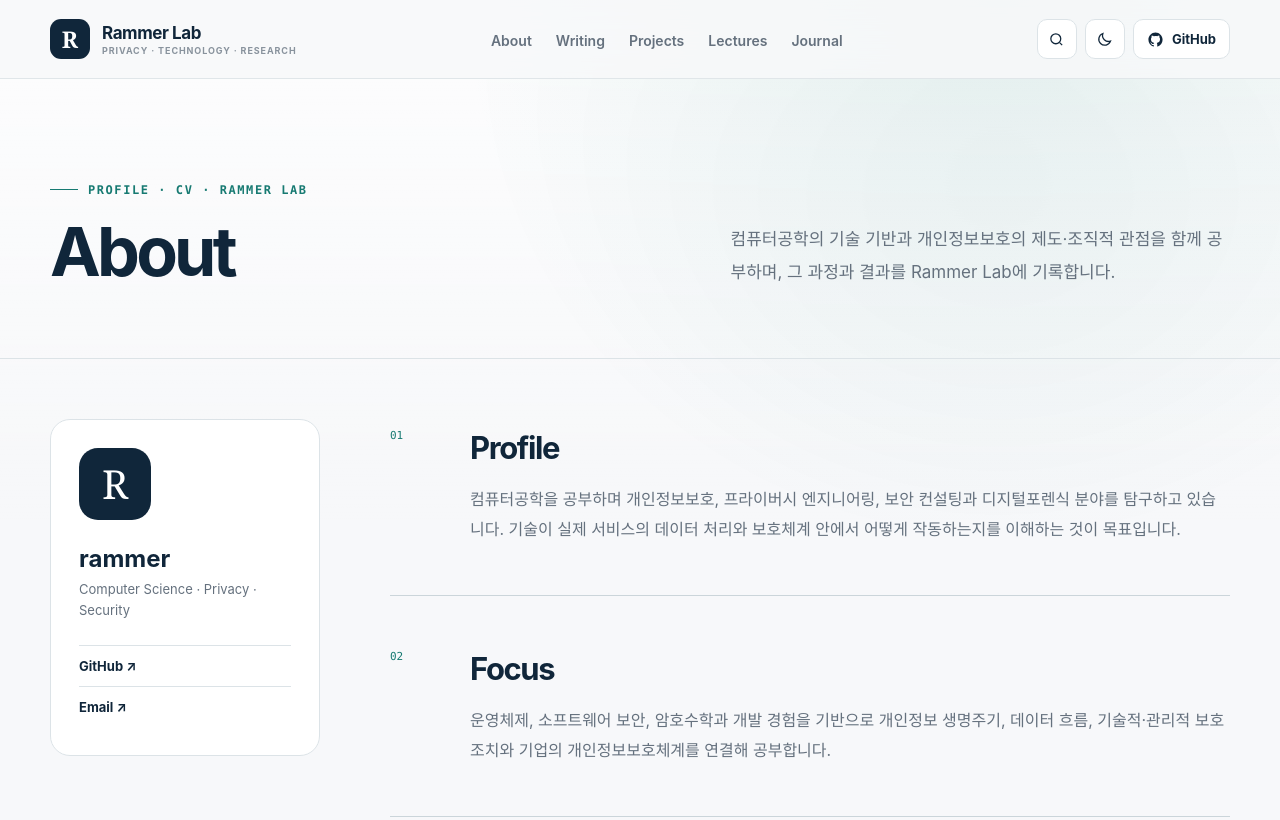
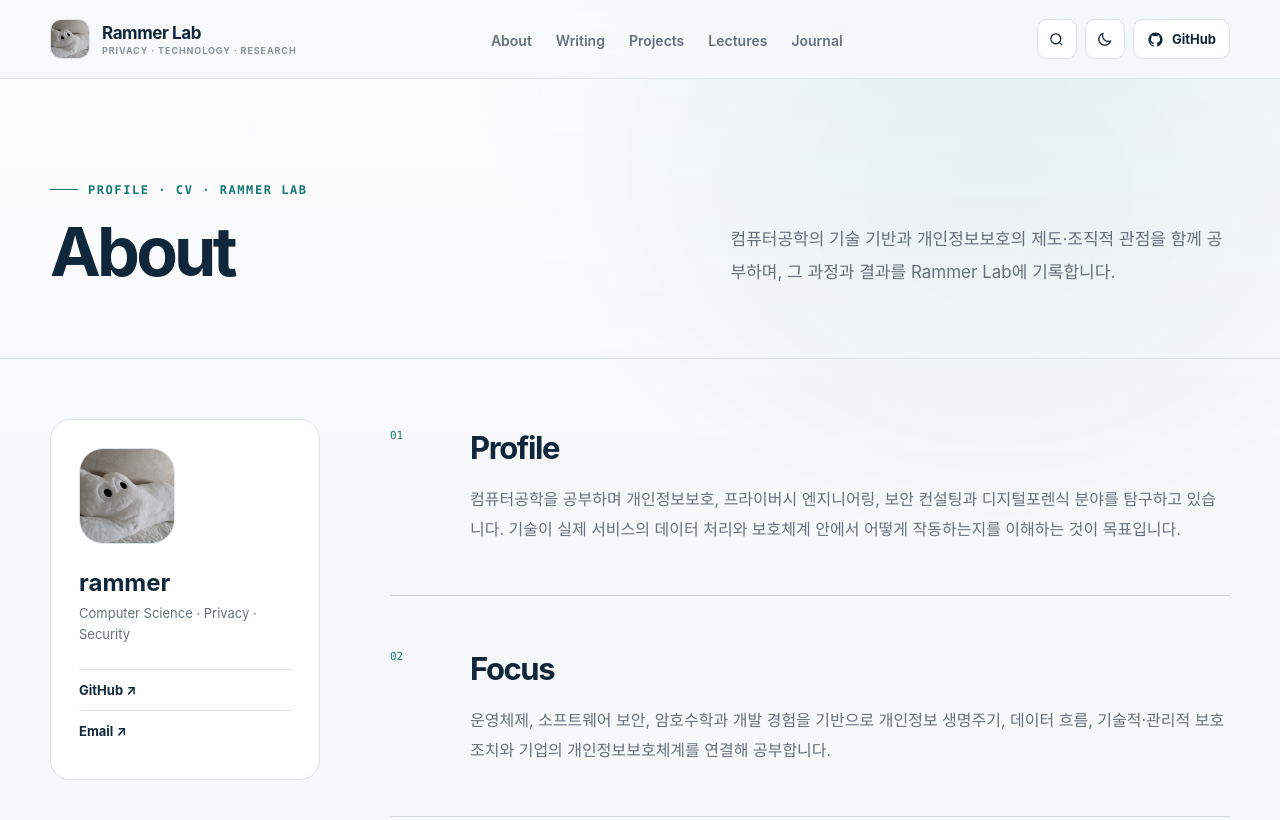
Before and after one commit to rammer7412/rammer7412.github.io, an Astro site: page /about in a window 1280 px wide. Shown: the top 820 px of the page. Built offline with nearby package versions, Linux system fonts and the light colour scheme; Astro itself is replaced by a stand-in of ours.

Commit message:
[Update] Profile Image

```diff
--- a/src/components/Header.astro
+++ b/src/components/Header.astro
@@ -17,7 +17,15 @@ const isActive = (href: string) => {
 <header class="header">
   <div class="container header-inner">
     <a class="logo" href={withBase('/')} aria-label={`${site.title} 홈`}>
-      <span class="logo-mark">R</span>
+      <img
+        class="logo-mark"
+        src={withBase('/images/profile.jpg')}
+        alt=""
+        width="40"
+        height="40"
+        loading="eager"
+        decoding="async"
+      />
       <span class="logo-copy">
         <strong>{site.title}</strong>
         <small>Privacy · Technology · Research</small>
--- a/src/pages/about.astro
+++ b/src/pages/about.astro
@@ -1,6 +1,7 @@
 ---
 import BaseLayout from '@/layouts/BaseLayout.astro';
 import { currentStudy, site } from '@/data/site';
+import { withBase } from '@/utils/paths';
 ---
 <BaseLayout title="About" description="Rammer Lab과 운영자의 관심 분야, 학습 방향과 기록 원칙을 소개합니다.">
   <section class="page-hero about-hero">
@@ -16,7 +17,15 @@ import { currentStudy, site } from '@/data/site';
   <section class="section about-section">
     <div class="container about-grid">
       <aside class="about-profile">
-        <span class="profile-mark">R</span>
+        <img
+          class="profile-mark"
+          src={withBase('/images/profile.jpg')}
+          alt="Rammer Lab 프로필 이미지"
+          width="96"
+          height="96"
+          loading="eager"
+          decoding="async"
+        />
         <h2>{site.author}</h2>
         <p>Computer Science · Privacy · Security</p>
         <a href={site.github} target="_blank" rel="noreferrer">GitHub ↗</a>
--- a/src/styles/global.css
+++ b/src/styles/global.css
@@ -245,16 +245,15 @@ img {
 }
 
 .logo-mark {
-  display: grid;
-  place-items: center;
+  display: block;
   width: 40px;
   height: 40px;
+  flex: 0 0 auto;
+  border: 1px solid var(--border);
   border-radius: 11px;
-  background: var(--heading);
-  color: var(--surface);
-  font-family: Georgia, "Times New Roman", serif;
-  font-size: 23px;
-  font-weight: 700;
+  object-fit: cover;
+  object-position: center;
+  background: var(--surface);
 }
 
 .logo-copy {
@@ -1377,15 +1376,14 @@ html[data-theme='dark'] .moon-icon {
 }
 
 .profile-mark {
-  display: grid;
-  width: 72px;
-  height: 72px;
-  place-items: center;
-  border-radius: 19px;
-  background: var(--heading);
-  color: var(--surface);
-  font-family: Georgia, "Times New Roman", serif;
-  font-size: 40px;
+  display: block;
+  width: 96px;
+  height: 96px;
+  border: 1px solid var(--border);
+  border-radius: 24px;
+  object-fit: cover;
+  object-position: center;
+  background: var(--surface);
 }
 
 .about-profile h2 {
```
Also changed, not shown: public/images/profile.jpg (added).
